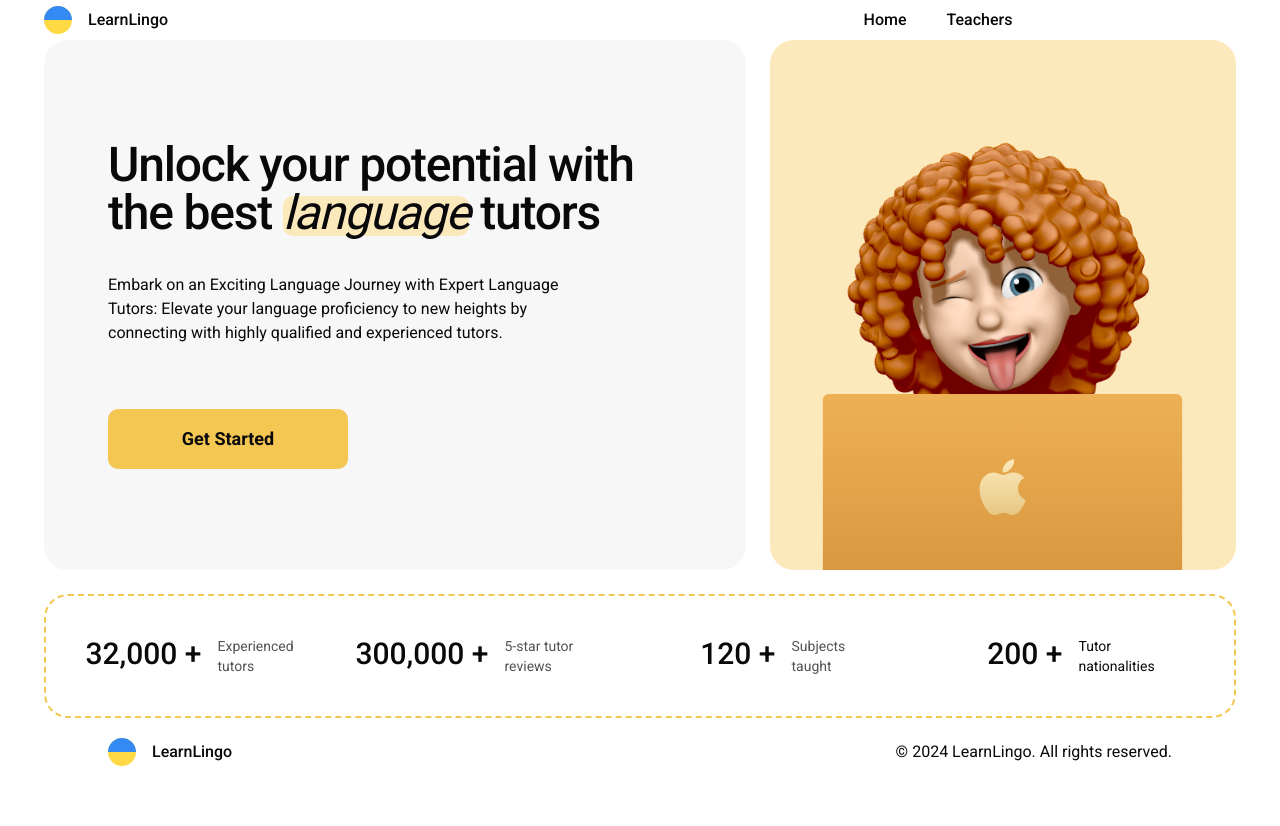
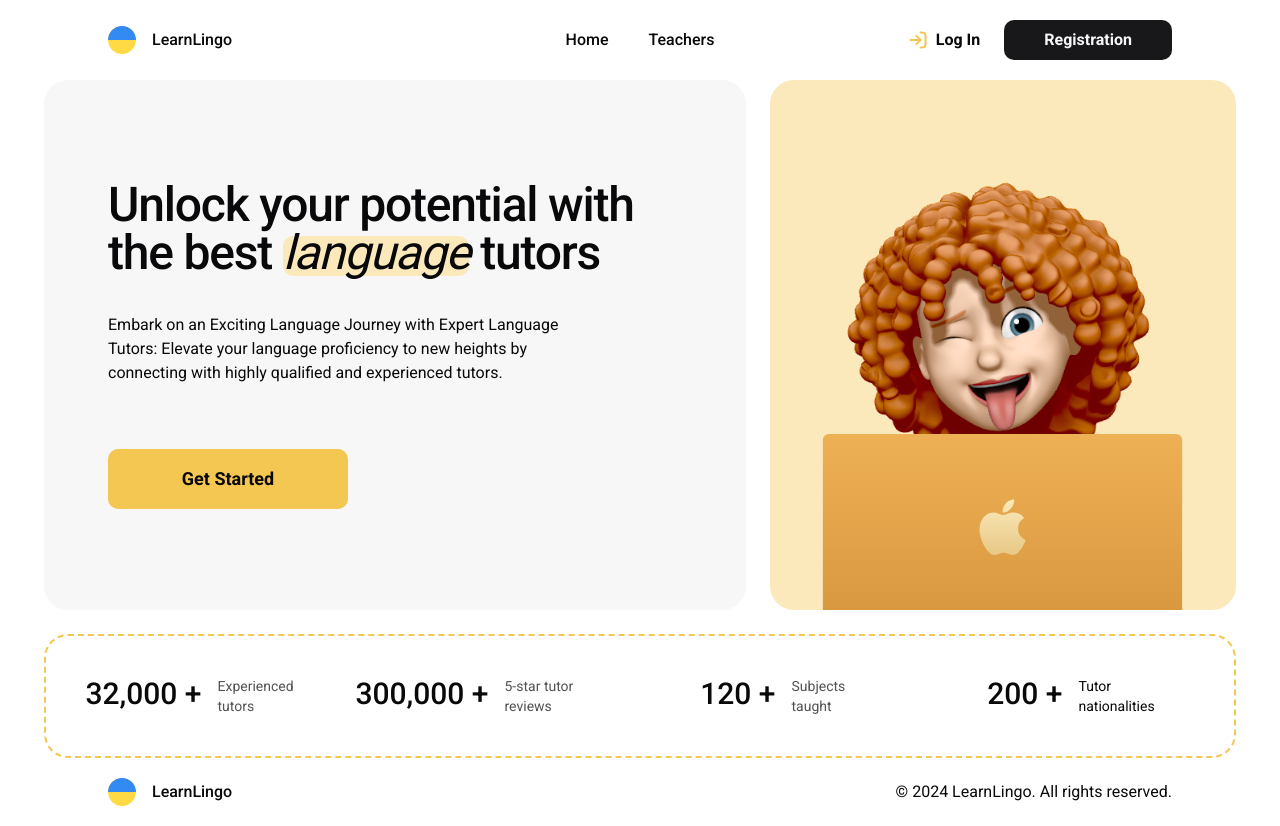
Before and after one commit to Valik3201/learn-lingo, a Next.js app: page / in a window 1280 px wide. Before the commit the page ends 800 px from the top, so only its background shows below. Built offline with nearby package versions, Linux system fonts and the light colour scheme; no server answers.

Commit message:
feat(layout): Updated site layout

```diff
--- a/app/layout.tsx
+++ b/app/layout.tsx
@@ -1,10 +1,10 @@
 import type { Metadata } from "next";
 import { Roboto } from "next/font/google";
 import { cn } from "@/lib/utils";
+import AuthProvider from "@/components/auth-provider";
+import { Header } from "@/components/header";
+import { Footer } from "@/components/footer";
 import "./globals.css";
-import { NavMenu } from "@/components/nav-menu";
-import { Footer } from "@/components/footer";
-import AuthProvider from "@/components/auth-provider";
 
 const roboto = Roboto({
   subsets: ["latin"],
@@ -32,7 +32,7 @@ export default function RootLayout({
       >
         <div className="container">
           <AuthProvider>
-            <NavMenu />
+            <Header />
             {children}
             <Footer />
           </AuthProvider>
```
